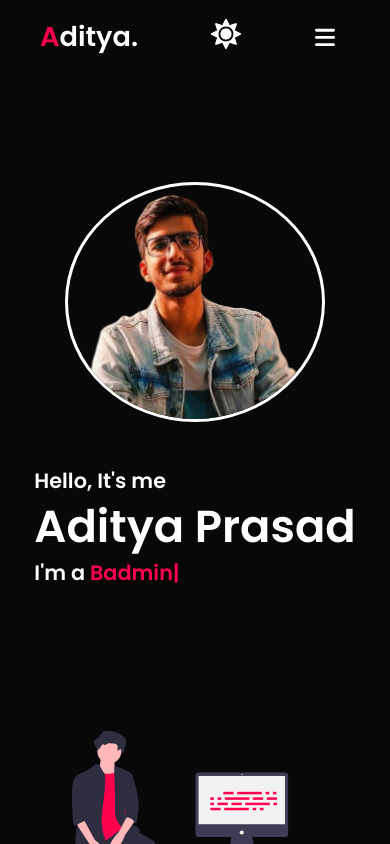
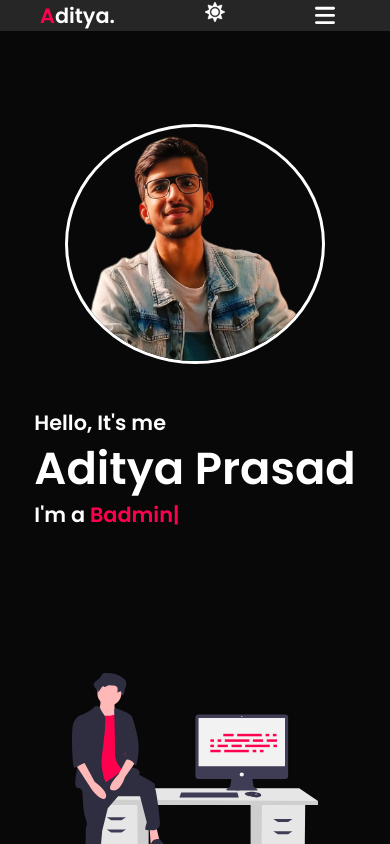
Before and after one commit to adityaprasad-op/Portfolio, a React (Create React App) app: page / in a window 390 px wide. Shown: the top 844 px of the page. Built offline with nearby package versions, Linux system fonts and the light colour scheme.

Commit message:
more responsive

```diff
--- a/package.json
+++ b/package.json
@@ -1,5 +1,6 @@
 {
   "name": "portfolio",
+  "homepage": "http://adityaprasad-op.github.io/Portfolio",
   "version": "0.1.0",
   "private": true,
   "dependencies": {
@@ -7,6 +8,7 @@
     "@testing-library/react": "^13.4.0",
     "@testing-library/user-event": "^13.5.0",
     "aos": "^2.3.4",
+    "env-cmd": "^10.1.0",
     "react": "^18.2.0",
     "react-dom": "^18.2.0",
     "react-scripts": "5.0.1",
@@ -14,6 +16,8 @@
     "web-vitals": "^2.1.4"
   },
   "scripts": {
+    "predeploy": "npm run build",
+    "deploy": "gh-pages -d build",
     "start": "react-scripts start",
     "build": "react-scripts build",
     "test": "react-scripts test",
--- a/src/components/Header/Header.css
+++ b/src/components/Header/Header.css
@@ -12,7 +12,7 @@
     width: auto;
     right: 0;
     z-index: -1;
-    height: 740px;
+    height: 745px;
     display: flex;
     justify-content: end;
     opacity: 0;
@@ -24,16 +24,19 @@ nav{
     align-items: center;
     justify-content: space-between;
     flex-wrap: wrap;
-    margin-left: 3.5rem;
-    margin-right: 2.5rem;
-    margin-top: 1rem
+    background-color: var(--card-color);
+    position: fixed;
+    top: 0;
+    z-index: 999;
+    width: 100%;
+    padding-left: 40px;
+    padding-right: 40px;
 }
 .cont{
-    height: 100%;
-    width: 100%;
     display:flex;
     align-items: center;
     justify-content: space-between;
+    margin-top: 40px;
 }
 
 .logo h1{
@@ -41,6 +44,7 @@ nav{
     cursor: default;
     animation: slideRight 2s ease forwards;
     opacity: 0;
+    cursor: pointer;
 }
 
 .logo h1 span{
@@ -53,7 +57,6 @@ nav ul li{
     animation: slideLeft 2s ease forwards;
     opacity: 0;
 }
-
 
 nav ul li a{
     color: var(--primary-color);
@@ -90,8 +93,7 @@ nav ul{
 }
 
 .header-text{
-   max-width: 37rem;
-   margin-bottom: 80px;
+   margin-top: 100px;
    margin-left: 7rem;
 }
 
@@ -104,7 +106,7 @@ nav ul{
 }
 
 .header-text h1{
-    font-size: 3.5rem;
+    font-size: 4.3rem;
     font-weight: 700;
     margin: -3px 0;
     opacity: 0;
@@ -206,9 +208,21 @@ nav ul{
 }
 
 
-@media only screen and (max-width: 1000px) and (min-width: 760px){
+@media only screen and (max-width: 1360px) and (min-width: 1000px){
     .imgbox{
-        height: 500px;
+        height: 560px;
+    }
+    .header-text h3{
+        font-size: 1.3rem;
+    }
+
+    .header-text h1{
+        font-size: 2.5rem;
+    }
+}
+@media only screen and (max-width: 1000px) and (min-width: 720px){
+    .imgbox{
+        height: 440px;
     }
     .header-text h3{
         font-size: 1.5rem;
@@ -217,24 +231,62 @@ nav ul{
     .header-text h1{
         font-size: 2.5rem;
     }
+    .header-text{
+        margin-top: 180px;
+    }
     .logo h1{
-        font-size: 1.7rem;
+        font-size: 1.3rem;
+    }
+    #icon{
+        width: 25px;
+    }
+}
+@media only screen and (max-width: 840px) and (min-width: 720px){
+    .header-text h3{
+        font-size: 1rem;
+    }
+    .header-text h1{
+        font-size: 2rem;
+    }
+    .imgbox{
+        height: 380px;
     }
 }
 
-@media only screen and (max-width: 760px) and (min-width: 500px){
+@media only screen and (max-width: 720px) and (min-width: 600px){
     .imgbox{
-        height: 280px;
+        height: 300px;
     }
     .header-text h3{
-        font-size: 1rem;
+        font-size: 0.7rem;
     }
 
     .header-text h1{
-        font-size: 1.9rem;
+        font-size: 1.6rem;
     }
     .logo h1{
-        font-size: 1.2rem;
+        font-size: 1.4rem;
+    }
+    #icon{
+        width: 25px;
+    }
+    .header-text{
+        margin-top: 180px;
+    }
+}
+@media only screen and (max-width: 600px) and (min-width: 500px){
+    .imgbox{
+        height: 230px;
+    }
+    .header-text h3{
+        font-size: 0.5rem;
+    }
+
+    .header-text h1{
+        font-size: 1.4rem;
+    }
+    .header-text{
+        margin-top: 180px;
     }
 }
 @media only screen and (max-width: 500px) and (min-width: 400px){
@@ -251,7 +303,7 @@ nav ul{
         font-size: 3rem;
     }
     .logo h1{
-        font-size: 1.7rem;
+        font-size: 1.3rem;
     }
     .cont{
         justify-content: center;
@@ -274,6 +326,9 @@ nav ul{
         border-width: 118px;
         border: solid;
     }
+    #icon{
+        width: 20px;
+    }
 
     nav{
         margin-bottom: 30px;
@@ -293,7 +348,7 @@ nav ul{
         font-size: 2.8rem;
     }
     .logo h1{
-        font-size: 1.7rem;
+        font-size: 1.3rem;
     }
     .cont{
         justify-content: center;
@@ -302,6 +357,9 @@ nav ul{
         width: 100%;
         margin-bottom: 103px;
         margin-top: 124px;
+    }
+    #icon{
+        width: 20px;
     }
     .header-text{
         margin-bottom: 17px;
@@ -319,7 +377,5 @@ nav ul{
 
     nav{
         margin-bottom: 30px;
-        margin-left: 2.5rem;
-        margin-right: 2.5rem;
     }
 }
--- a/src/components/Header/Header.jsx
+++ b/src/components/Header/Header.jsx
@@ -3,9 +3,12 @@ import Typed from 'typed.js'
 import './Header.css'
 import Menu from '../../assets/menu.svg'
 import Cross from '../../assets/cross.svg'
-import newimg from '../../assets/newimg.png'
+import newimg from '../../assets/newimg1.png'
 import sun from '../../assets/sun.png'
 import moon from '../../assets/moon.png'
+function goToHomePage() {
+  window.location.href = "/Portfolio#header";
+}
 
 const Header = (props) => {
 
@@ -55,7 +58,7 @@ const Header = (props) => {
     <div id='header'>
       <nav>
         <div className='logo'>
-          <h1><span>A</span>ditya.</h1>
+          <h1 onClick={goToHomePage}><span>A</span>ditya.</h1>
         </div>
           <ul id='sidemenu' style={{ right: menuOpen ? "0" : "-200px" }}>
               <li><a href="#header">Home</a></li>
```
Also changed, not shown: src/assets/newimg1.png (added), 1 other file (tests, documents, lock files or other folders).
